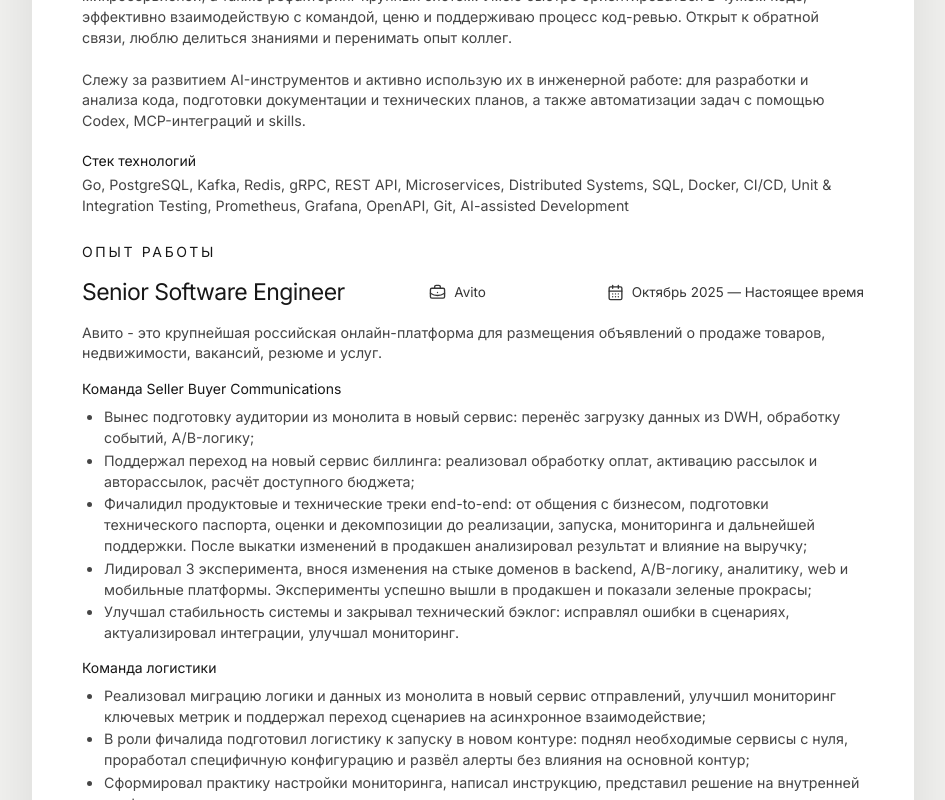
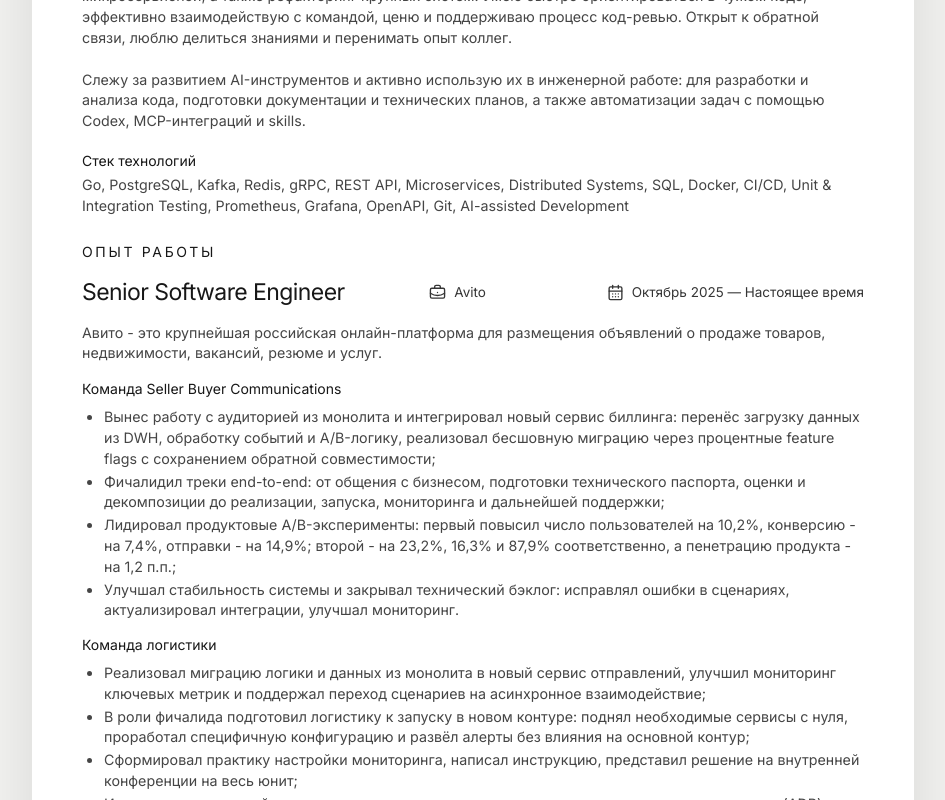
Before and after one commit to iampavelkozlov/iampavelkozlov.github.io, a Vue app: page / in a window 1280 px wide. Shown: the part 450-1250 px from the top of the page, without its empty margins (167-1112 px from the left). Built offline with nearby package versions, Linux system fonts and the light colour scheme.

Commit message:
Update CV content and PDF

```diff
--- a/src/data/cv.ts
+++ b/src/data/cv.ts
@@ -50,10 +50,9 @@ export const cv: CvData = {
         {
           title: 'Команда Seller Buyer Communications',
           highlights: [
-            'Вынес подготовку аудитории из монолита в новый сервис: перенёс загрузку данных из DWH, обработку событий, A/B-логику;',
-            'Поддержал переход на новый сервис биллинга: реализовал обработку оплат, активацию рассылок и авторассылок, расчёт доступного бюджета;',
-            'Фичалидил продуктовые и технические треки end-to-end: от общения с бизнесом, подготовки технического паспорта, оценки и декомпозиции до реализации, запуска, мониторинга и дальнейшей поддержки. После выкатки изменений в продакшен анализировал результат и влияние на выручку;',
-            'Лидировал 3 эксперимента, внося изменения на стыке доменов в backend, A/B-логику, аналитику, web и мобильные платформы. Эксперименты успешно вышли в продакшен и показали зеленые прокрасы;',
+            'Вынес работу с аудиторией из монолита и интегрировал новый сервис биллинга: перенёс загрузку данных из DWH, обработку событий и A/B-логику, реализовал бесшовную миграцию через процентные feature flags с сохранением обратной совместимости;',
+            'Фичалидил треки end-to-end: от общения с бизнесом, подготовки технического паспорта, оценки и декомпозиции до реализации, запуска, мониторинга и дальнейшей поддержки;',
+            'Лидировал продуктовые A/B-эксперименты: первый повысил число пользователей на 10,2%, конверсию - на 7,4%, отправки - на 14,9%; второй - на 23,2%, 16,3% и 87,9% соответственно, а пенетрацию продукта - на 1,2 п.п.;',
             'Улучшал стабильность системы и закрывал технический бэклог: исправлял ошибки в сценариях, актуализировал интеграции, улучшал мониторинг.',
           ],
         },
```
Also changed, not shown: 1 other file (tests, documents, lock files or other folders).
